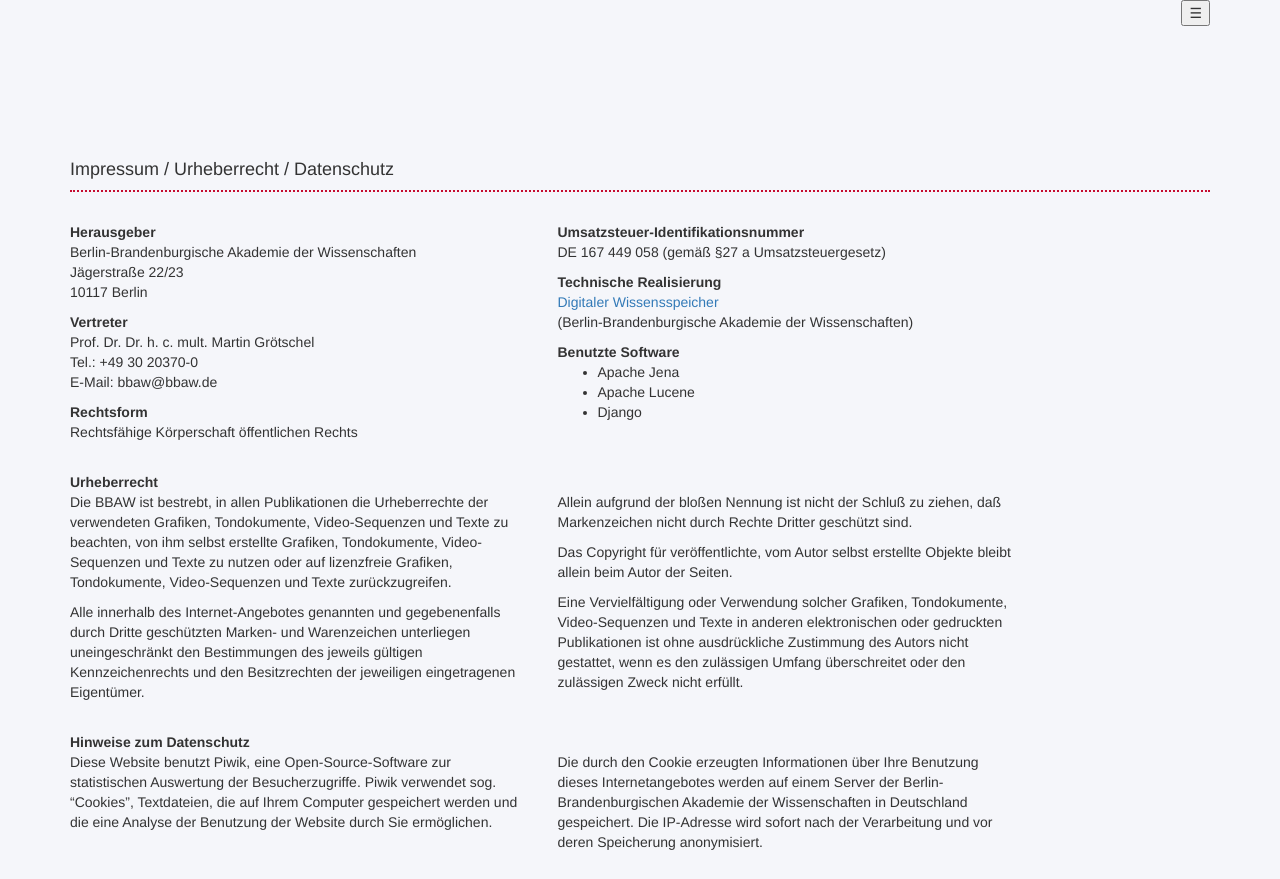
After one commit to wissensspeicher/wissensspeicherWspSite, a Django app: page /Impressum/ in a window 1280 px wide. The commit adds this page. Shown: the top 879 px of the page. Run offline with Django 3.2, Linux system fonts and the light colour scheme; some libraries are stand-ins or nearby versions.

Commit message:
impressum.html und kontakt.html hinzugefügt

```diff
--- a/design/Django/knowledgestore/home/static/css/links.css
+++ b/design/Django/knowledgestore/home/static/css/links.css
@@ -24,3 +24,12 @@
 	text-align: left;
     font-size: 11px;
 }
+
+p{
+	font-size:14px;
+}
+
+h4{
+	border-bottom: 2px dotted #c60c30;
+	padding-bottom:10px;
+}
--- a/design/Django/knowledgestore/home/templates/base.html
+++ b/design/Django/knowledgestore/home/templates/base.html
@@ -46,7 +46,7 @@
           <div class="collapse navbar-toggleable-xs" id="exCollapsingNavbar2">
             <div class="bbaw-logo-nav">
 				<ul class="nav navbar-nav pull-md-right bbaw-logo-height">
-					<li class="nav-item"><a class="nav-link bbawlink" href="#">STARTSEITE</a></li>
+					<li class="nav-item"><a class="nav-link bbawlink" href="{% url 'home' %}">STARTSEITE</a></li>
 					<li class="nav-item"><a class="nav-link bbawlink" href="#">BROWSEN</a></li>
 					<li class="nav-item"><a class="nav-link bbawlink" href="#">SUCHE</a></li>
 					<li class="nav-item"><a class="nav-link bbawlink" href="#">GUIDELINES</a></li>
@@ -71,6 +71,14 @@
             {% endblock %}
 		</div><!-- ./row -->
 
+		<div class="row m-t-2">
+		{% block results %}{% endblock %}
+		</div><!-- ./row -->
+
+
+		{% block impressum %}{% endblock %}
+		{% block contact %}{%  endblock %}
+
     </div><!-- ./container -->
 
     <footer class="footer white-footer">{% block footer %}<!---------------------F O O T E R--------------------------->
@@ -81,10 +89,10 @@
 				<ul class="nav navbar-nav">
 
 					<li class="nav-item active">
-						<a class="footerLink" href="{% url 'browse' %}">KONTAKT</a>
+						<a class="footerLink" href="{% url 'kontakt' %}">KONTAKT</a>
 					</li>
 					<li class="nav-item">
-						<a class="footerLink" href="{% url 'browse' %}">IMPRESSUM</a>
+						<a class="footerLink" href="{% url 'impressum' %}">IMPRESSUM</a>
 					</li>
 
 				</ul>
--- /dev/null
+++ b/design/Django/knowledgestore/home/templates/impressum.html
@@ -0,0 +1,92 @@
+{% extends 'base.html' %}
+{% load staticfiles %}
+
+{% block title %}IMPRESSUM{% endblock %}
+
+        {% block impressum %}
+		<h4> Impressum / Urheberrecht / Datenschutz</h4><br />
+		<div class="row">
+             <div class="col-md-10">
+                        <div class="row">
+							<div class="col-md-6 ">
+								<strong>Herausgeber</strong>
+								<p> Berlin-Brandenburgische Akademie der Wissenschaften<br />
+									Jägerstraße 22/23<br />
+									10117 Berlin </p>
+
+								<strong>Vertreter</strong>
+								<p> Prof. Dr. Dr. h. c. mult. Martin Grötschel<br />
+									Tel.: +49 30 20370-0<br />
+									E-Mail: bbaw@bbaw.de </p>
+
+
+								<strong>Rechtsform</strong>
+								<p> Rechtsfähige Körperschaft öffentlichen Rechts </p>
+							</div>
+
+
+							<div class="col-md-6">
+								<strong>Umsatzsteuer-Identifikationsnummer</strong>
+								<p> DE 167 449 058 (gemäß §27 a Umsatzsteuergesetz) </p>
+
+
+								<strong>Technische Realisierung</strong>
+								<p><a href="http://wsp.bbaw.de/">Digitaler Wissensspeicher </a><br/>
+								(Berlin-Brandenburgische Akademie der Wissenschaften)</p>
+
+
+								<strong>Benutzte Software</strong>
+								<ul>
+										<li>Apache Jena</li>
+										<li>Apache Lucene</li>
+										<li>Django</li>
+
+								</ul><br />
+							</div>
+						</div><br />
+
+						<strong>Urheberrecht</strong>
+
+						<div class="row">
+							<div class="col-md-6">
+								<p>Die BBAW ist bestrebt, in allen Publikationen die Urheberrechte der verwendeten Grafiken, Tondokumente, Video-Sequenzen und Texte zu beachten, von ihm selbst erstellte Grafiken, Tondokumente, Video-Sequenzen und Texte zu nutzen oder auf lizenzfreie Grafiken, Tondokumente, Video-Sequenzen und Texte zurückzugreifen.</p>
+								<p>Alle innerhalb des Internet-Angebotes genannten und gegebenenfalls durch Dritte geschützten Marken- und Warenzeichen unterliegen uneingeschränkt den Bestimmungen des jeweils gültigen Kennzeichenrechts und den Besitzrechten der jeweiligen eingetragenen Eigentümer.</p>
+							</div>
+
+							<div class="col-md-6">
+								<p>Allein aufgrund der bloßen Nennung ist nicht der Schluß zu ziehen, daß Markenzeichen nicht durch Rechte Dritter geschützt sind.</p>
+								<p>Das Copyright für veröffentlichte, vom Autor selbst erstellte Objekte bleibt allein beim Autor der Seiten.</p>
+								<p>Eine Vervielfältigung oder Verwendung solcher Grafiken, Tondokumente, Video-Sequenzen und Texte in anderen elektronischen oder gedruckten Publikationen ist ohne ausdrückliche Zustimmung des Autors nicht gestattet, wenn es den zulässigen Umfang überschreitet oder den zulässigen Zweck nicht erfüllt.</p>
+							</div>
+						</div><br />
+
+					   <strong>Hinweise zum Datenschutz</strong>
+					   <div class="row">
+							<div class="col-md-6">
+								<p>Diese Website benutzt Piwik, eine Open-Source-Software zur statistischen
+                                Auswertung der Besucherzugriffe. Piwik verwendet sog. “Cookies”,
+                                Textdateien, die auf Ihrem Computer gespeichert werden und die eine Analyse
+                                der Benutzung der Website durch Sie ermöglichen. </p>
+							</div>
+
+							<div class="col-md-6">
+								<p>Die durch den Cookie erzeugten Informationen über Ihre Benutzung dieses
+								Internetangebotes werden auf einem Server der Berlin-Brandenburgischen Akademie
+								der Wissenschaften in Deutschland gespeichert. Die IP-Adresse wird sofort nach
+								der Verarbeitung und vor deren Speicherung anonymisiert.</p>
+							</div>
+                        </div><br />
+
+						<div class="row">
+							<div class="col-md-6">
+								<div class="embed-responsive embed-responsive-16by9" >
+									<iframe class="embed-responsive-item" frameborder="no" width="730px" height="200px"
+											src="http://telotadev.bbaw.de/stat/index.php?module=CoreAdminHome&amp;action=optOut&amp;language=de"
+											style="padding-bottom: 20px">
+									</iframe>
+								</div>
+							</div>
+						</div><br />
+				</div>
+				</div>
+		{% endblock %}
--- a/design/Django/knowledgestore/home/templates/index.html
+++ b/design/Django/knowledgestore/home/templates/index.html
@@ -9,7 +9,7 @@
 
 			<div class="table-cell headline">
 
-					<h1>Digital Knowledgestore</h1>
+					<h1>Digital Knowledge Store</h1>
 						<div class="input-group">
 							<input type="text" class="form-control" placeholder="Volltextsuche">
 							<span class="input-group-btn">
--- a/design/Django/knowledgestore/home/views.py
+++ b/design/Django/knowledgestore/home/views.py
@@ -5,3 +5,9 @@ def home(request):
 
 def browse(request):
     return render(request, 'browse.html')
+
+def impressum(request):
+    return render(request, 'impressum.html')
+
+def kontakt(request):
+    return render(request, 'kontakt.html')
--- a/design/Django/knowledgestore/knowledgestore/urls.py
+++ b/design/Django/knowledgestore/knowledgestore/urls.py
@@ -20,6 +20,8 @@ from home.views import *
 urlpatterns = [
     url(r'^admin/', admin.site.urls),
     url(r'^$', home, name='home'),
-    url(r'^startseite/', home, name='home'),
-    url(r'^browsen/', browse, name='browse'),
+    url(r'^Startseite/', home, name='home'),
+    url(r'^Browsen/', browse, name='browse'),
+	url(r'^Impressum/', impressum, name='impressum'),
+	url(r'^Kontakt/', kontakt, name='kontakt'),
 ]
```
Also changed, not shown: design/Django/knowledgestore/home/templates/kontakt.html (added, +85 -0 lines).
